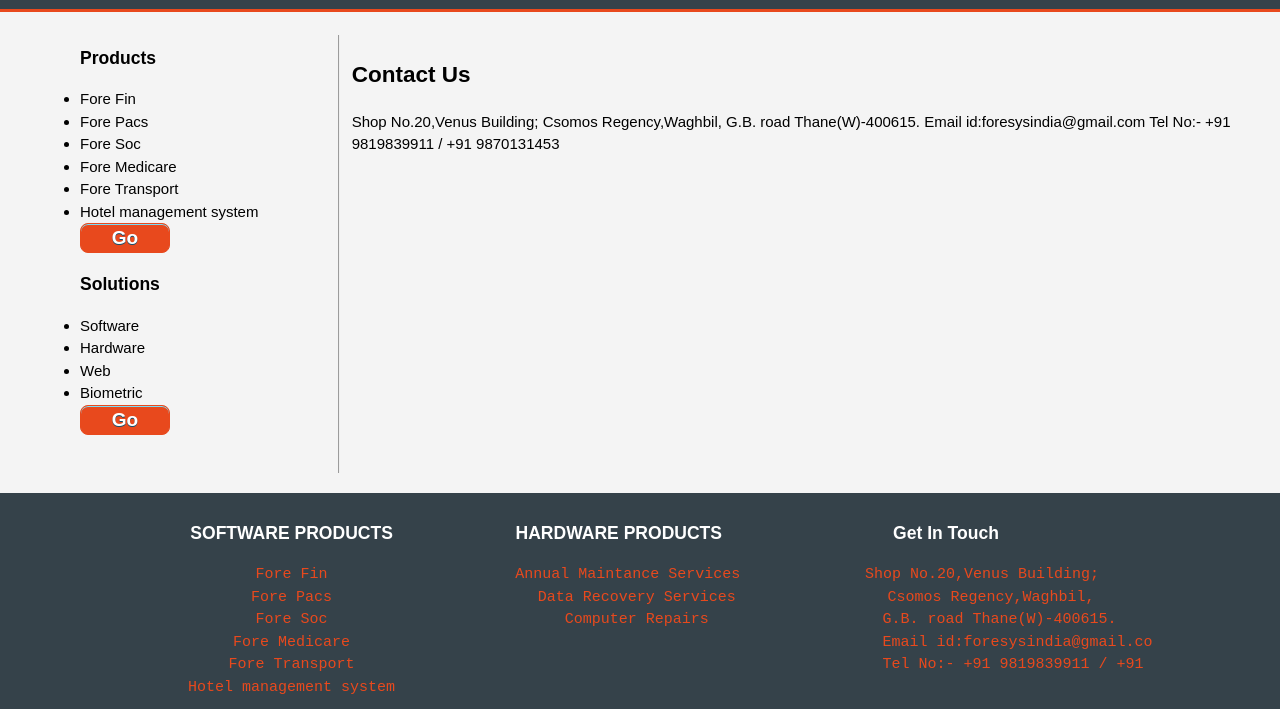
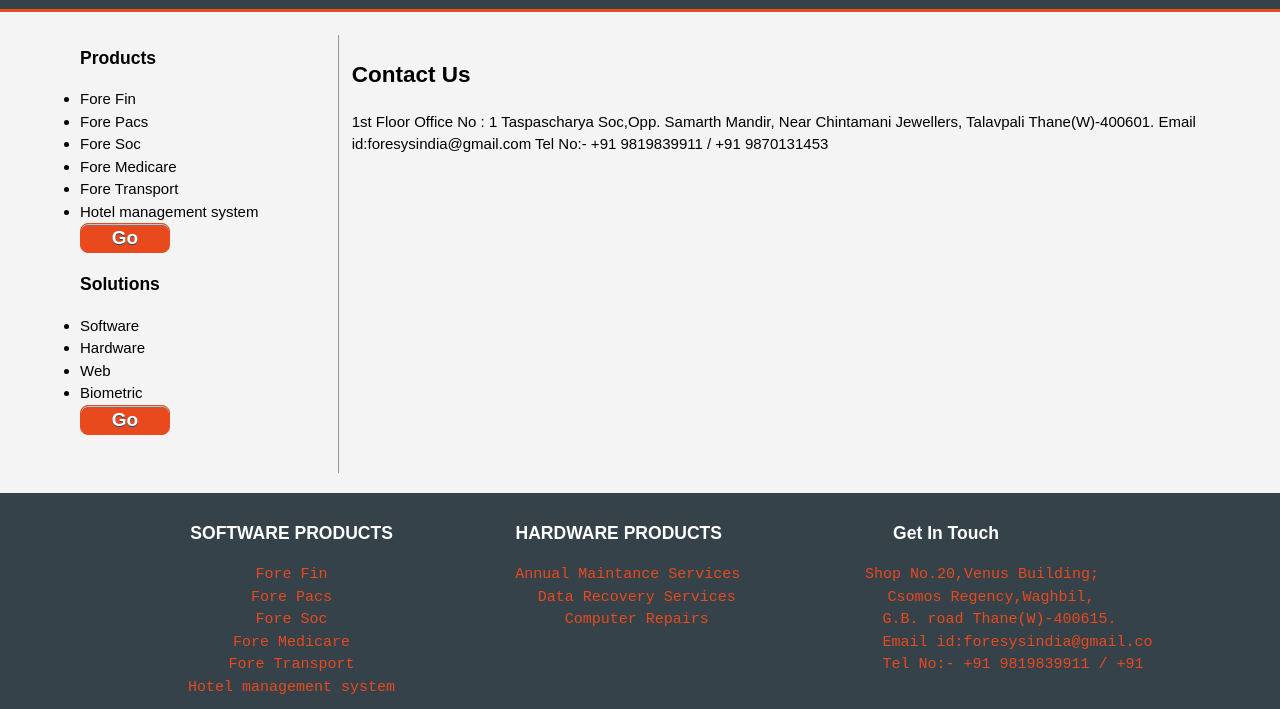
Before and after one commit to krishnaShelar1970/foresys, a plain HTML site: page c1.html in a window 1280 px wide. Shown: the part 91-800 px from the top of the page. Drawn offline with Linux system fonts and the light colour scheme.

Commit message:
Revise contact details and structure in c1.html
Updated contact information and layout in c1.html.

```diff
--- a/c1.html
+++ b/c1.html
@@ -63,9 +63,9 @@
 <br>
   <fieldset id="div1"><h1>Contact Us</h1>
           <p>
-          Shop No.20,Venus Building;
-          Csomos Regency,Waghbil,
-          G.B. road Thane(W)-400615.
+          1st Floor  Office No : 1
+          Taspascharya Soc,Opp. Samarth Mandir,
+          Near Chintamani Jewellers, Talavpali Thane(W)-400601.
           Email id:foresysindia@gmail.com
           Tel No:- +91 9819839911 / +91 9870131453
         </p>
```
